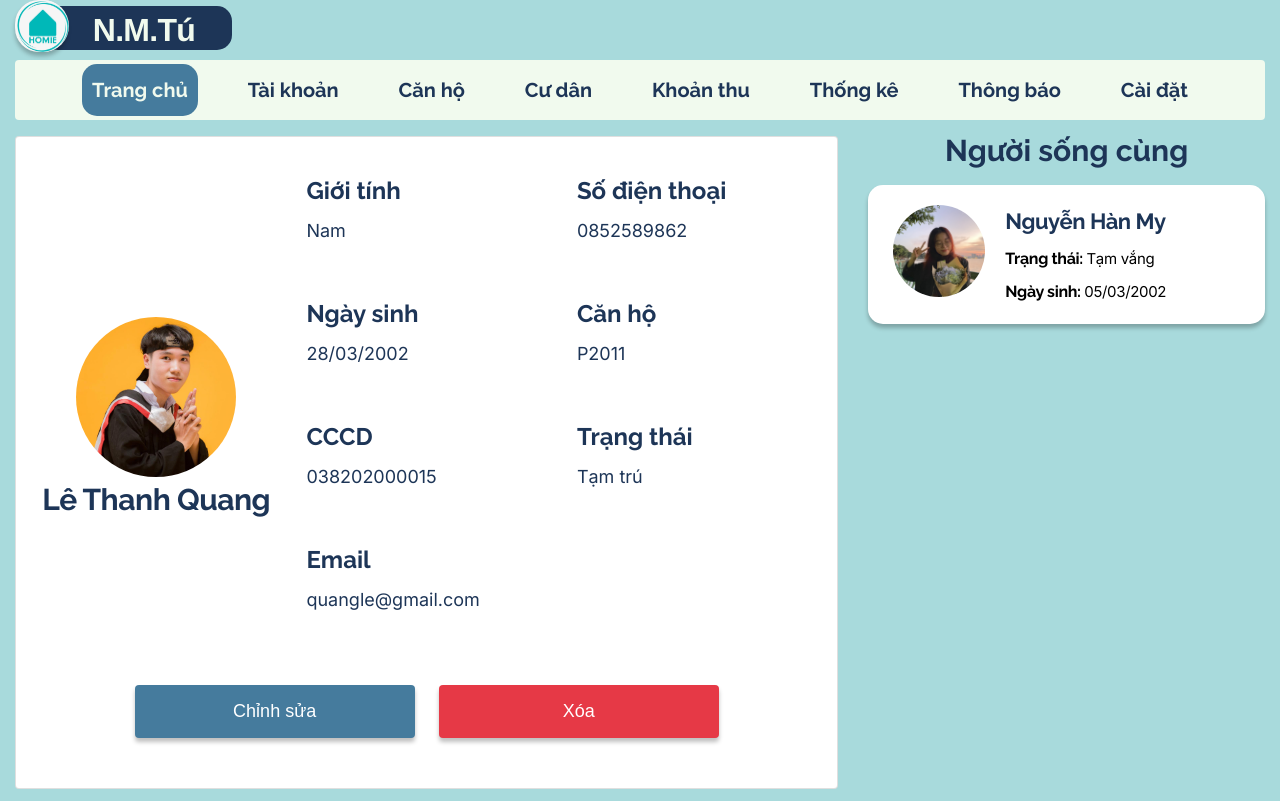
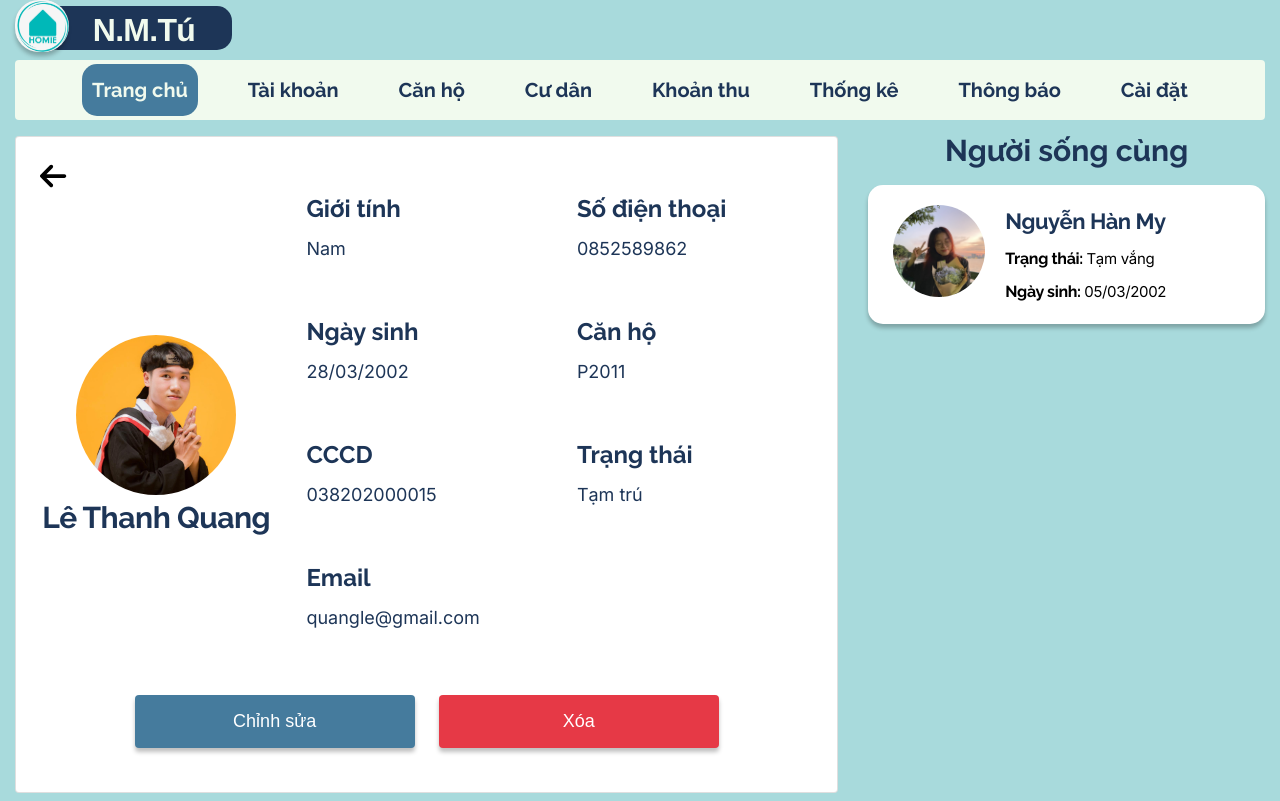
Before and after one commit to Kwang-Le/homie-web, a Vue app: page /admin-statistical in a window 1280 px wide. Built offline with nearby package versions, Linux system fonts and the light colour scheme.

Commit message:
refactor: rename MainProfile to AccountProfile

```diff
--- a/src/components/Profile/MainProfile.vue
+++ b/src/components/Profile/AccountProfile.vue
@@ -1,16 +1,25 @@
 <script setup>
 import Card from '@/components/Card.vue';
+import { FontAwesomeIcon } from '@fortawesome/vue-fontawesome'
+import { faArrowLeft } from '@fortawesome/free-solid-svg-icons'
+import { useRouter } from 'vue-router'
+
+const router = useRouter()
+
+const goBack = () => {
+    router.push({ name: 'admin-dashboard'})
+}
 </script>
 
 <template>
     <main>
         <Card>
-            <div class="row">
+            <div class="row back-button" @click="goBack">
+                <font-awesome-icon :icon="faArrowLeft" size="2x" class="btn-back"/>
+            </div>
+            <div class="row main-content">
                 <div class="col-4 avatar">
-                    <div class="back-button">
-                        <!-- fa arrow left -->
-                    </div>
-                    <div class="avt-container">
+                    <div class="row avt-container">
                         <div class="img">
                             <img src="../../assets/img/MainProfileAvatar.jpg" class="img" alt="avatar" />
                         </div>
@@ -88,16 +97,28 @@ import Card from '@/components/Card.vue';
 </template>
 
 <style scoped>
-.row {
-    margin-top: 16px;
-    /* needs review */
-}
 
 .col-4.avatar {
     display: flex;
     justify-content: center;
     align-items: center;
     flex-direction: column;
+}
+
+.row.back-button {
+    display: flex;
+    justify-content: flex-start;
+    color: black;
+    margin-top: 4px;
+    margin-left: 4px;
+}
+
+.btn-back {
+    cursor: pointer;
+}
+
+.btn-back:hover {
+    color: #555;
 }
 
 .avt-container {
@@ -168,8 +189,9 @@ import Card from '@/components/Card.vue';
     /* margin-top: 64px; */
     letter-spacing: -1.9%;
     padding: 12px;
-    margin: 20px 12px 30px 12px;
+    margin: 12px 12px 24px 12px;
 }
+
 .btn-edit {
     background-color: var(--main-primary);
 }
@@ -177,5 +199,4 @@ import Card from '@/components/Card.vue';
 .btn-delete {
     background-color: var(--btn-negative);
 }
-
 </style>
--- a/src/views/admin/AdminStatisticalView.vue
+++ b/src/views/admin/AdminStatisticalView.vue
@@ -1,14 +1,15 @@
 <script setup>
 // import Card from '@/components/Card.vue';
+import ResidentProfile from '@/components/Profile/ResidentProfile.vue';
 import ExtraProfileCardItem from '@/components/Profile/ExtraProfileCardItem.vue';
-import MainProfile from '@/components/Profile/MainProfile.vue';
+import AccountProfile from '@/components/Profile/AccountProfile.vue';
 </script>
 
 <template>
   <main>
     <div class="row">
       <div class="col-8">
-        <MainProfile></MainProfile>
+        <AccountProfile></AccountProfile>
       </div>
       <div class="col-4">
           <h4 class="card-title">Người sống cùng</h4>
```
